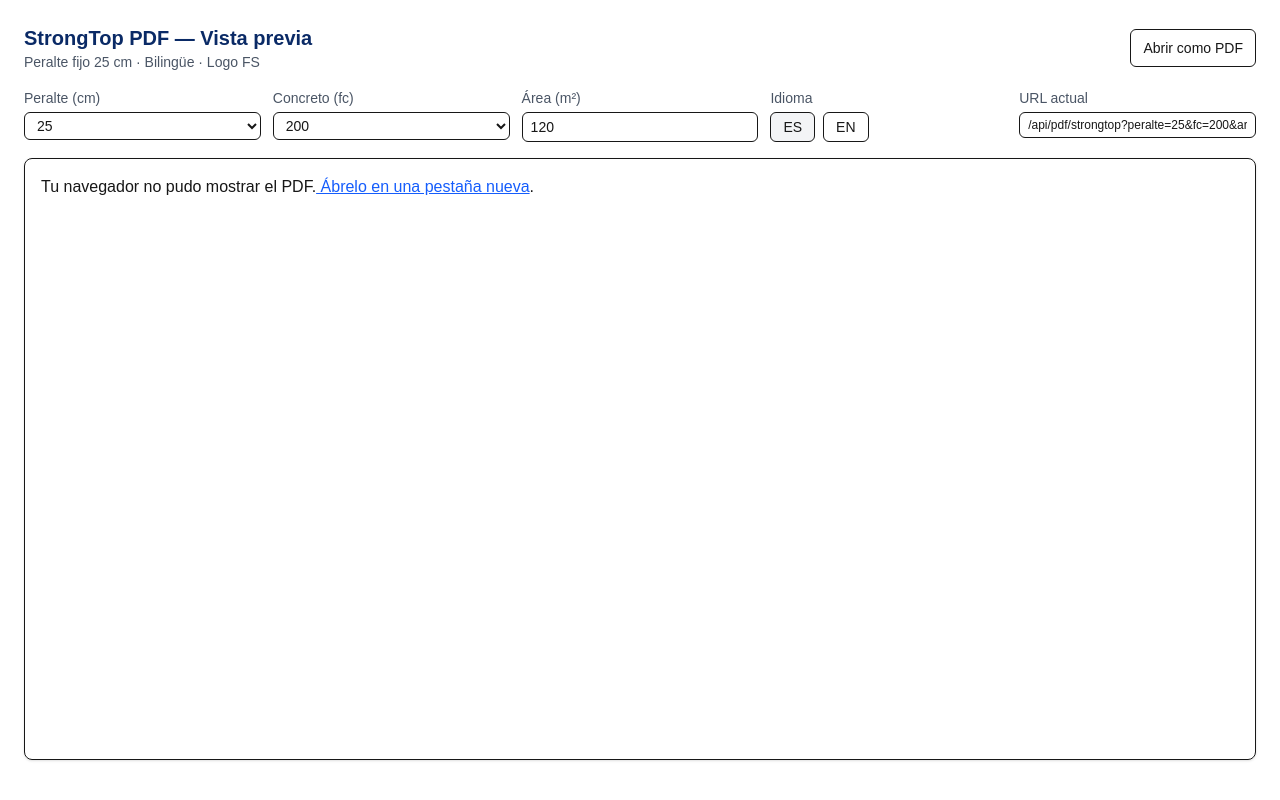
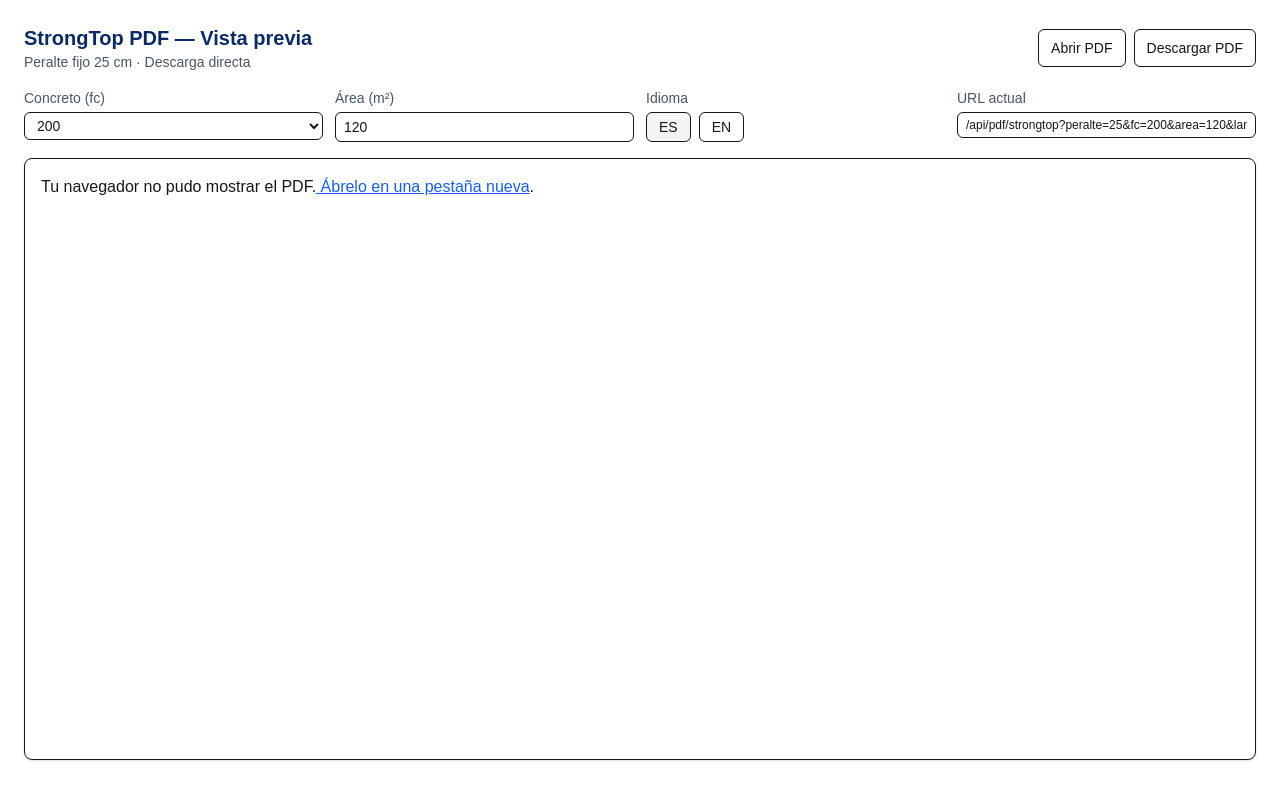
Before and after one commit to icfmexico/rayos-centellas, a Next.js app: page /en/strongtop-pdf/preview in a window 1280 px wide. Built offline with nearby package versions, Linux system fonts and the light colour scheme.

Commit message:
feat(pdf-download): previews con botón Descargar PDF (dl=1)

```diff
--- a/src/app/[locale]/joist-pdf/preview/page.tsx
+++ b/src/app/[locale]/joist-pdf/preview/page.tsx
@@ -2,44 +2,41 @@
 import React, { useMemo, useState } from "react";
 
 export default function JoistPdfPreview() {
-  const [peralte] = useState<25>(25); // fijo
   const [fc, setFc] = useState<200 | 250>(200);
   const [area, setArea] = useState<number>(340);
   const [lang, setLang] = useState<"es" | "en">("es");
 
   const url = useMemo(() => {
     const q = new URLSearchParams({
-      peralte: String(peralte), // siempre 25
+      peralte: "25",
       fc: String(fc),
       area: String(area),
       lang,
     });
     return `/api/pdf/joist?${q.toString()}`;
-  }, [peralte, fc, area, lang]);
+  }, [fc, area, lang]);
 
   return (
     <div className="min-h-screen bg-white p-6 space-y-4">
       <div className="flex items-center justify-between">
         <div>
           <h1 className="text-xl font-semibold text-[#0A2A66]">Joist PDF — Vista previa</h1>
-          <p className="text-sm text-gray-600">Peralte fijo 25 cm · Bilingüe · Logo FS</p>
+          <p className="text-sm text-gray-600">Peralte fijo 25 cm · Descarga directa</p>
         </div>
-        <a href={url} target="_blank" rel="noreferrer" className="inline-flex items-center rounded-md border px-3 py-2 text-sm hover:bg-gray-50">
-          Abrir como PDF
-        </a>
+        <div className="flex gap-2">
+          <a href={url} target="_blank" rel="noreferrer" className="inline-flex items-center rounded-md border px-3 py-2 text-sm hover:bg-gray-50">
+            Abrir PDF
+          </a>
+          <a href={url + "&dl=1"} className="inline-flex items-center rounded-md border px-3 py-2 text-sm hover:bg-gray-50">
+            Descargar PDF
+          </a>
+        </div>
       </div>
 
-      <div className="grid grid-cols-2 md:grid-cols-5 gap-3">
-        <label className="text-sm">
-          <span className="block text-gray-600 mb-1">Peralte (cm)</span>
-          <select className="w-full border rounded-md px-2 py-1" value={peralte} onChange={() => {}} disabled>
-            <option value={25}>25</option>
-          </select>
-        </label>
-
+      <div className="grid grid-cols-2 md:grid-cols-4 gap-3">
         <label className="text-sm">
           <span className="block text-gray-600 mb-1">Concreto (fc)</span>
-          <select className="w-full border rounded-md px-2 py-1" value={fc} onChange={(e) => setFc(Number(e.target.value) as 200 | 250)}>
+          <select className="w-full border rounded-md px-2 py-1" value={fc} onChange={(e) => setFc(Number(e.target.value) as any)}>
             <option value={200}>200</option>
             <option value={250}>250</option>
           </select>
--- a/src/app/[locale]/makros-pdf/preview/page.tsx
+++ b/src/app/[locale]/makros-pdf/preview/page.tsx
@@ -1,8 +1,8 @@
 "use client";
-import React, { useEffect, useMemo, useState } from "react";
+import React, { useMemo, useState } from "react";
 
 export default function MakrosPdfPreview() {
-  const [peralte, setPeralte] = useState<27 | 30 | 32>(27);
+  const [peralte, setPeralte] = useState<18 | 20 | 25 | 29 | 32>(25);
   const [fc, setFc] = useState<200 | 250>(200);
   const [area, setArea] = useState<number>(340);
   const [lang, setLang] = useState<"es" | "en">("es");
@@ -17,49 +17,38 @@
     return `/api/pdf/makros?${q.toString()}`;
   }, [peralte, fc, area, lang]);
 
-  // Para que cargue algo al montar
-  useEffect(() => {}, []);
-
   return (
     <div className="min-h-screen bg-white p-6 space-y-4">
       <div className="flex items-center justify-between">
         <div>
           <h1 className="text-xl font-semibold text-[#0A2A66]">Makros PDF — Vista previa</h1>
-          <p className="text-sm text-gray-600">Carta horizontal · Footer limpio · Branding OMEGA</p>
+          <p className="text-sm text-gray-600">Bilingüe · Logo FS · Descarga directa</p>
         </div>
-        <a
-          href={url}
-          target="_blank"
-          rel="noreferrer"
-          className="inline-flex items-center rounded-md border px-3 py-2 text-sm hover:bg-gray-50"
-          title="Abrir PDF en nueva pestaña"
-        >
-          Abrir como PDF
-        </a>
+        <div className="flex gap-2">
+          <a href={url} target="_blank" rel="noreferrer" className="inline-flex items-center rounded-md border px-3 py-2 text-sm hover:bg-gray-50">
+            Abrir PDF
+          </a>
+          <a href={url + "&dl=1"} className="inline-flex items-center rounded-md border px-3 py-2 text-sm hover:bg-gray-50">
+            Descargar PDF
+          </a>
+        </div>
       </div>
 
-      {/* Controles */}
       <div className="grid grid-cols-2 md:grid-cols-5 gap-3">
         <label className="text-sm">
           <span className="block text-gray-600 mb-1">Peralte (cm)</span>
-          <select
-            className="w-full border rounded-md px-2 py-1"
-            value={peralte}
-            onChange={(e) => setPeralte(Number(e.target.value) as 27 | 30 | 32)}
-          >
-            <option value={27}>27</option>
-            <option value={30}>30</option>
+          <select className="w-full border rounded-md px-2 py-1" value={peralte} onChange={(e) => setPeralte(Number(e.target.value) as any)}>
+            <option value={18}>18</option>
+            <option value={20}>20</option>
+            <option value={25}>25</option>
+            <option value={29}>29</option>
             <option value={32}>32</option>
           </select>
         </label>
 
         <label className="text-sm">
           <span className="block text-gray-600 mb-1">Concreto (fc)</span>
-          <select
-            className="w-full border rounded-md px-2 py-1"
-            value={fc}
-            onChange={(e) => setFc(Number(e.target.value) as 200 | 250)}
-          >
+          <select className="w-full border rounded-md px-2 py-1" value={fc} onChange={(e) => setFc(Number(e.target.value) as any)}>
             <option value={200}>200</option>
             <option value={250}>250</option>
           </select>
@@ -67,30 +56,14 @@
 
         <label className="text-sm">
           <span className="block text-gray-600 mb-1">Área (m²)</span>
-          <input
-            type="number"
-            min={1}
-            className="w-full border rounded-md px-2 py-1"
-            value={area}
-            onChange={(e) => setArea(Math.max(1, Number(e.target.value) || 0))}
-          />
+          <input type="number" min={1} className="w-full border rounded-md px-2 py-1" value={area} onChange={(e) => setArea(Math.max(1, Number(e.target.value) || 0))} />
         </label>
 
         <div className="text-sm">
           <span className="block text-gray-600 mb-1">Idioma</span>
           <div className="flex gap-2">
-            <button
-              className={`px-3 py-1 rounded-md border ${lang === "es" ? "bg-gray-100" : "hover:bg-gray-50"}`}
-              onClick={() => setLang("es")}
-            >
-              ES
-            </button>
-            <button
-              className={`px-3 py-1 rounded-md border ${lang === "en" ? "bg-gray-100" : "hover:bg-gray-50"}`}
-              onClick={() => setLang("en")}
-            >
-              EN
-            </button>
+            <button className={`px-3 py-1 rounded-md border ${lang === "es" ? "bg-gray-100" : "hover:bg-gray-50"}`} onClick={() => setLang("es")}>ES</button>
+            <button className={`px-3 py-1 rounded-md border ${lang === "en" ? "bg-gray-100" : "hover:bg-gray-50"}`} onClick={() => setLang("en")}>EN</button>
           </div>
         </div>
 
@@ -100,7 +73,6 @@
         </div>
       </div>
 
-      {/* PDF embebido */}
       <div className="border rounded-lg overflow-hidden shadow-sm">
         <object data={url} type="application/pdf" className="w-full" style={{ height: "75vh" }}>
           <p className="p-4">
--- a/src/app/[locale]/strongtop-pdf/preview/page.tsx
+++ b/src/app/[locale]/strongtop-pdf/preview/page.tsx
@@ -2,44 +2,41 @@
 import React, { useMemo, useState } from "react";
 
 export default function StrongTopPdfPreview() {
-  const [peralte] = useState<25>(25); // fijo
   const [fc, setFc] = useState<200 | 250>(200);
   const [area, setArea] = useState<number>(120);
   const [lang, setLang] = useState<"es" | "en">("es");
 
   const url = useMemo(() => {
     const q = new URLSearchParams({
-      peralte: String(peralte), // siempre 25
+      peralte: "25",
       fc: String(fc),
       area: String(area),
       lang,
     });
     return `/api/pdf/strongtop?${q.toString()}`;
-  }, [peralte, fc, area, lang]);
+  }, [fc, area, lang]);
 
   return (
     <div className="min-h-screen bg-white p-6 space-y-4">
       <div className="flex items-center justify-between">
         <div>
           <h1 className="text-xl font-semibold text-[#0A2A66]">StrongTop PDF — Vista previa</h1>
-          <p className="text-sm text-gray-600">Peralte fijo 25 cm · Bilingüe · Logo FS</p>
+          <p className="text-sm text-gray-600">Peralte fijo 25 cm · Descarga directa</p>
         </div>
-        <a href={url} target="_blank" rel="noreferrer" className="inline-flex items-center rounded-md border px-3 py-2 text-sm hover:bg-gray-50">
-          Abrir como PDF
-        </a>
+        <div className="flex gap-2">
+          <a href={url} target="_blank" rel="noreferrer" className="inline-flex items-center rounded-md border px-3 py-2 text-sm hover:bg-gray-50">
+            Abrir PDF
+          </a>
+          <a href={url + "&dl=1"} className="inline-flex items-center rounded-md border px-3 py-2 text-sm hover:bg-gray-50">
+            Descargar PDF
+          </a>
+        </div>
       </div>
 
-      <div className="grid grid-cols-2 md:grid-cols-5 gap-3">
-        <label className="text-sm">
-          <span className="block text-gray-600 mb-1">Peralte (cm)</span>
-          <select className="w-full border rounded-md px-2 py-1" value={peralte} onChange={() => {}} disabled>
-            <option value={25}>25</option>
-          </select>
-        </label>
-
+      <div className="grid grid-cols-2 md:grid-cols-4 gap-3">
         <label className="text-sm">
           <span className="block text-gray-600 mb-1">Concreto (fc)</span>
-          <select className="w-full border rounded-md px-2 py-1" value={fc} onChange={(e) => setFc(Number(e.target.value) as 200 | 250)}>
+          <select className="w-full border rounded-md px-2 py-1" value={fc} onChange={(e) => setFc(Number(e.target.value) as any)}>
             <option value={200}>200</option>
             <option value={250}>250</option>
           </select>
--- a/src/app/api/pdf/joist/route.tsx
+++ b/src/app/api/pdf/joist/route.tsx
@@ -3,28 +3,28 @@
 import { JoistSpecPDF } from "@/pdf/joist/JoistSpec";
 import fs from "node:fs";
 import path from "node:path";
-import type { Lang } from "@/pdf/makros/i18n";
 
 export async function GET(req: Request) {
   const { searchParams } = new URL(req.url);
-  const peralte = Number(searchParams.get("peralte") || 27);
+  const peralte = Number(searchParams.get("peralte") || 25);
   const fc = Number(searchParams.get("fc") || 200);
   const area = Number(searchParams.get("area") || 100);
-  const lang = (searchParams.get("lang") as Lang) || "es";
+  const lang = (searchParams.get("lang") as "es" | "en") || "es";
+  const dl = searchParams.get("dl") === "1"; // ← descarga
 
   const logoPath = path.join(process.cwd(), "public", "logo", "icf-mexico-logo.png");
   let logoData: Uint8Array | undefined;
   try { logoData = fs.readFileSync(logoPath); } catch { logoData = undefined; }
 
   const stream = await renderToStream(
-    // @ts-expect-error react-pdf acepta JSX
+    // @ts-expect-error
     <JoistSpecPDF input={{ peralte_cm: peralte as any, concreto_fc: fc as any, area_m2: area }} logoData={logoData} lang={lang} />
   );
 
   return new NextResponse(stream as unknown as ReadableStream, {
     headers: {
       "Content-Type": "application/pdf",
-      "Content-Disposition": `inline; filename="ICF-MEXICO-Joist.pdf"`,
+      "Content-Disposition": `${dl ? "attachment" : "inline"}; filename="ICF-MEXICO-Joist.pdf"`,
       "Cache-Control": "no-store",
     },
   });
--- a/src/app/api/pdf/makros/route.tsx
+++ b/src/app/api/pdf/makros/route.tsx
@@ -3,14 +3,14 @@
 import { MakrosSpecPDF } from "@/pdf/makros/MakrosSpec";
 import fs from "node:fs";
 import path from "node:path";
-import type { Lang } from "@/pdf/makros/i18n";
 
 export async function GET(req: Request) {
   const { searchParams } = new URL(req.url);
-  const peralte = Number(searchParams.get("peralte") || 27);
+  const peralte = Number(searchParams.get("peralte") || 25);
   const fc = Number(searchParams.get("fc") || 200);
   const area = Number(searchParams.get("area") || 100);
-  const lang = (searchParams.get("lang") as Lang) || "es";
+  const lang = (searchParams.get("lang") as "es" | "en") || "es";
+  const dl = searchParams.get("dl") === "1"; // ← descarga
 
   const logoPath = path.join(process.cwd(), "public", "logo", "icf-mexico-logo.png");
   let logoData: Uint8Array | undefined;
@@ -24,7 +24,7 @@
   return new NextResponse(stream as unknown as ReadableStream, {
     headers: {
       "Content-Type": "application/pdf",
-      "Content-Disposition": `inline; filename="ICF-MEXICO-Makros.pdf"`,
+      "Content-Disposition": `${dl ? "attachment" : "inline"}; filename="ICF-MEXICO-Makros.pdf"`,
       "Cache-Control": "no-store",
     },
   });
--- a/src/app/api/pdf/strongtop/route.tsx
+++ b/src/app/api/pdf/strongtop/route.tsx
@@ -3,28 +3,28 @@
 import { StrongTopSpecPDF } from "@/pdf/strongtop/StrongTopSpec";
 import fs from "node:fs";
 import path from "node:path";
-import type { Lang } from "@/pdf/makros/i18n";
 
 export async function GET(req: Request) {
   const { searchParams } = new URL(req.url);
-  const peralte = Number(searchParams.get("peralte") || 27);
+  const peralte = Number(searchParams.get("peralte") || 25);
   const fc = Number(searchParams.get("fc") || 200);
-  const area = Number(searchParams.get("area") || 100);
-  const lang = (searchParams.get("lang") as Lang) || "es";
+  const area = Number(searchParams.get("area") || 120);
+  const lang = (searchParams.get("lang") as "es" | "en") || "es";
+  const dl = searchParams.get("dl") === "1"; // ← descarga
 
   const logoPath = path.join(process.cwd(), "public", "logo", "icf-mexico-logo.png");
   let logoData: Uint8Array | undefined;
   try { logoData = fs.readFileSync(logoPath); } catch { logoData = undefined; }
 
   const stream = await renderToStream(
-    // @ts-expect-error react-pdf acepta JSX
+    // @ts-expect-error
     <StrongTopSpecPDF input={{ peralte_cm: peralte as any, concreto_fc: fc as any, area_m2: area }} logoData={logoData} lang={lang} />
   );
 
   return new NextResponse(stream as unknown as ReadableStream, {
     headers: {
       "Content-Type": "application/pdf",
-      "Content-Disposition": `inline; filename="ICF-MEXICO-StrongTop.pdf"`,
+      "Content-Disposition": `${dl ? "attachment" : "inline"}; filename="ICF-MEXICO-StrongTop.pdf"`,
       "Cache-Control": "no-store",
     },
   });
```
